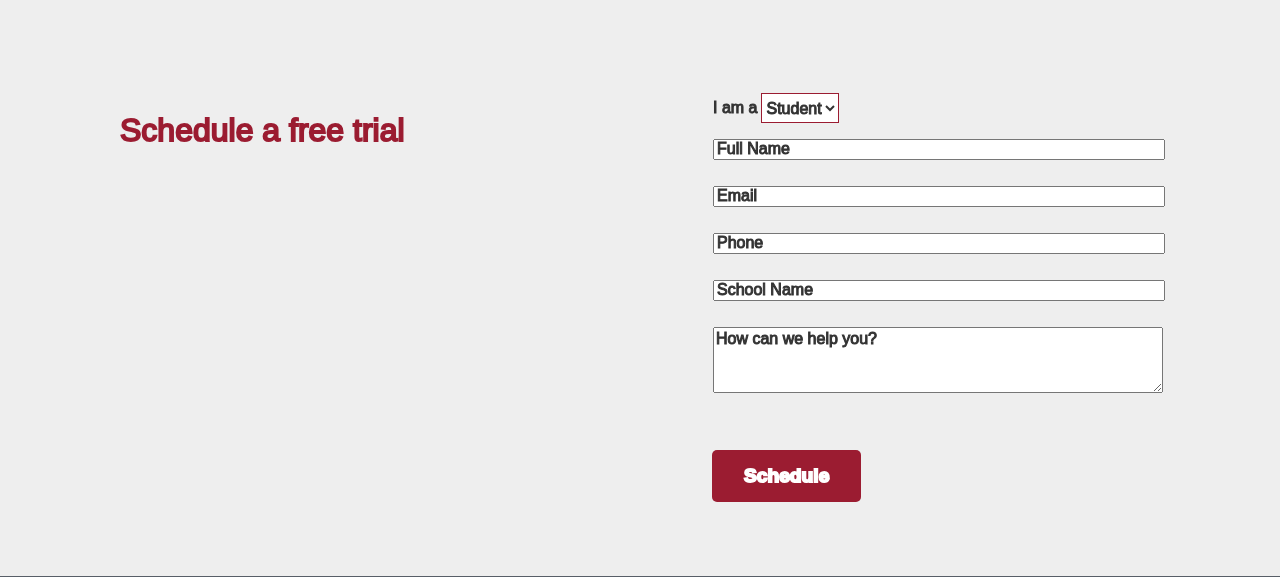
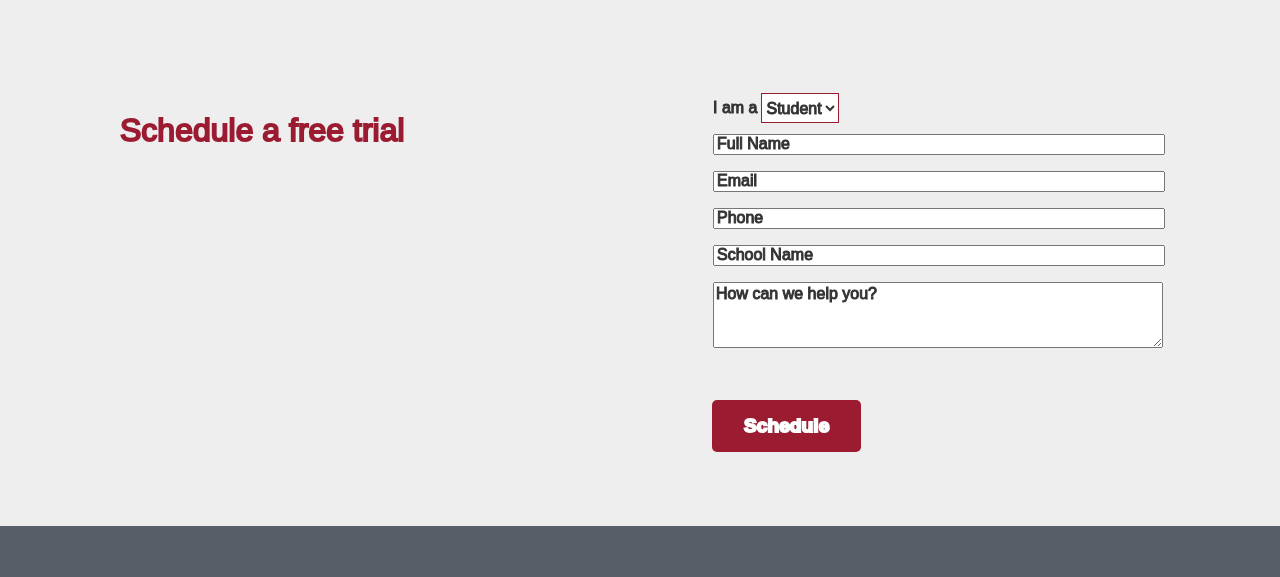
Before and after one commit to Pi-31415/EdTech, a PHP site: page / in a window 1280 px wide. Shown: the part 5053-5630 px from the top of the page. Run offline with PHP 8.4, Linux system fonts and the light colour scheme; some libraries are stand-ins or nearby versions; some web fonts are replaced.

Commit message:
form changes

```diff
--- a/css/style.css
+++ b/css/style.css
@@ -109,8 +109,8 @@ input {
 .form__field {
   font-family: "Kodchasan", sans-serif;
   width: 100%;
-  margin-bottom: 10px;
-  margin-top: 10px;
+  margin-bottom: 5px;
+  margin-top: 5px;
 }
 
 .form__label {
--- a/css/style.sass
+++ b/css/style.sass
@@ -107,8 +107,8 @@ input
 .form__field
 	font-family: $font-text
 	width: 100%
-	margin-bottom: 10px
-	margin-top: 10px
+	margin-bottom: 5px
+	margin-top: 5px
 
 
 .form__label
--- a/index.html
+++ b/index.html
@@ -62,20 +62,16 @@
 				</span>
 			</a>
 		</div>
-		<div>
+		<div style="width:200px;">
 			<div class='splitter-half'></div>
 			<!--Login Form-->
 			<div id="login-form-errors"></div>
 			<div class="form__group field">
-				<label for="email-login" class="form__label">Email</label>
-				<br>
-				<input type="email" class="form__field" name="email-login" id='email-login' required />
+				<input type="email" class="form__field" name="email-login" id='email-login' placeholder="Email" required />
 			</div>
 			<br>
 			<div class="form__group field">
-				<label for="password" class="form__label">Password</label>
-				<br>
-				<input type="password" class="form__field" name="password" id='password' required />
+				<input type="password" class="form__field" name="password" id='password' placeholder="Password" required />
 			</div>
 			<br><br>
 			<button class="button" onclick="login()">Log In</button>
```
